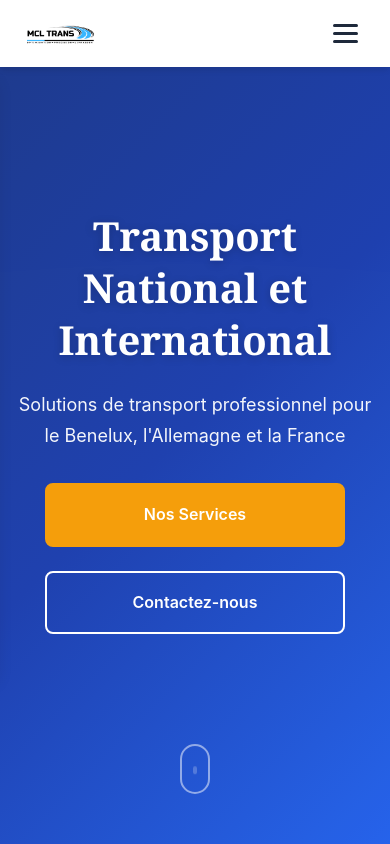
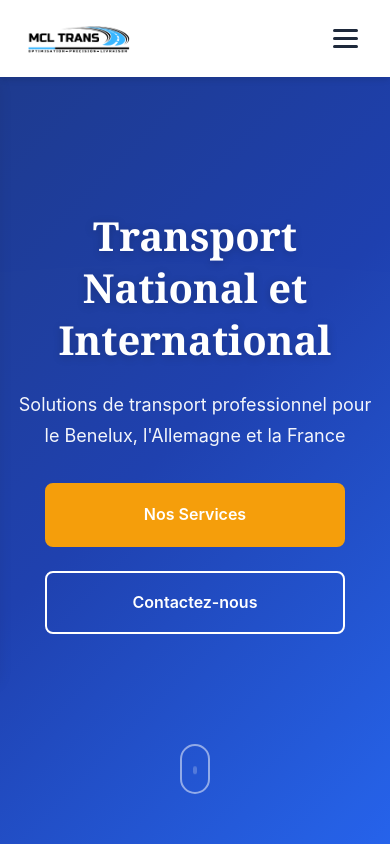
Before and after one commit to marmota2025/mcltrans, a website: page index.html in a window 390 px wide. Shown: the top 844 px of the page. Drawn offline with Linux system fonts and the light colour scheme.

Commit message:
Increase logo size for better clarity and visibility

```diff
--- a/styles.css
+++ b/styles.css
@@ -172,7 +172,7 @@ a:hover {
 }
 
 .nav-brand .logo {
-    height: 110px;
+    height: 140px;
     width: auto;
     object-fit: contain;
     transition: transform var(--transition-base);
@@ -805,7 +805,7 @@ a:hover {
 }
 
 .footer-logo {
-    height: 100px;
+    height: 130px;
     width: auto;
     object-fit: contain;
     margin-bottom: var(--spacing-md);
@@ -930,7 +930,7 @@ a:hover {
     }
 
     .nav-brand .logo {
-        height: 30px;
+        height: 45px;
     }
 
     .nav-menu {
```
